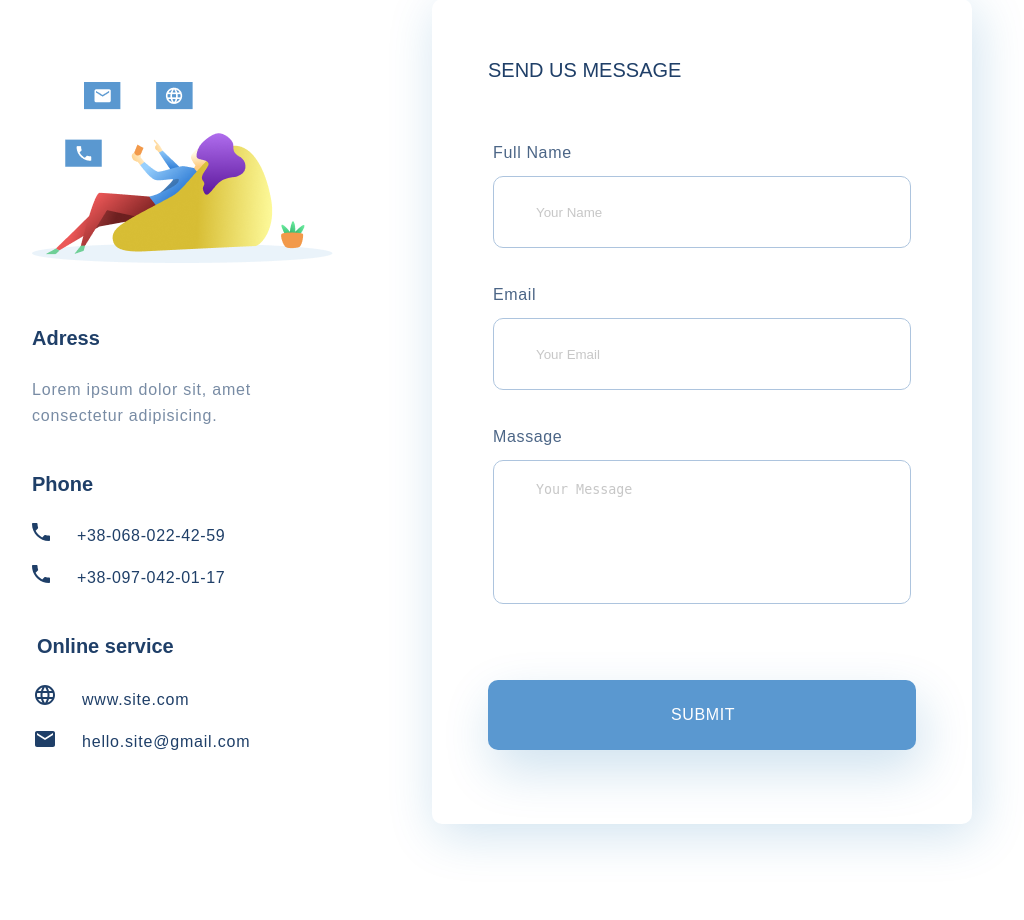
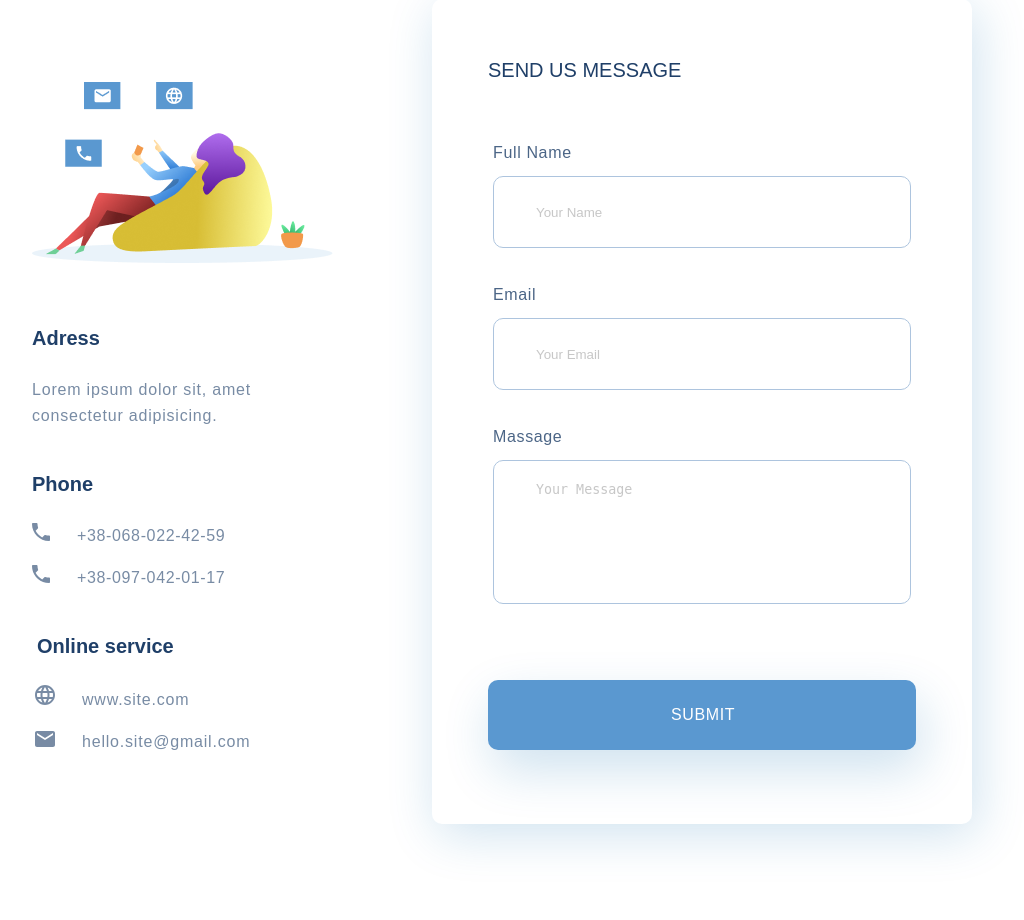
Before and after one commit to PatLydon/patlydon.github.io, a PHP site: page /Contacts.html in a window 1280 px wide; the page is wider, and only the part inside the window is pictured. Shown: the part 447-1367 px from the top of that part, without its empty margins (138-1162 px from the left). Run offline with PHP 8.4, Linux system fonts and the light colour scheme.

Commit message:
Update style.css

```diff
--- a/style.css
+++ b/style.css
@@ -392,6 +392,7 @@ margin-bottom: 64px;
     letter-spacing: 0.04em;
     color: #1F3F68;
     padding-left: 25px;
+    opacity: 0.6;
 }
 
 .liphone1{
```
